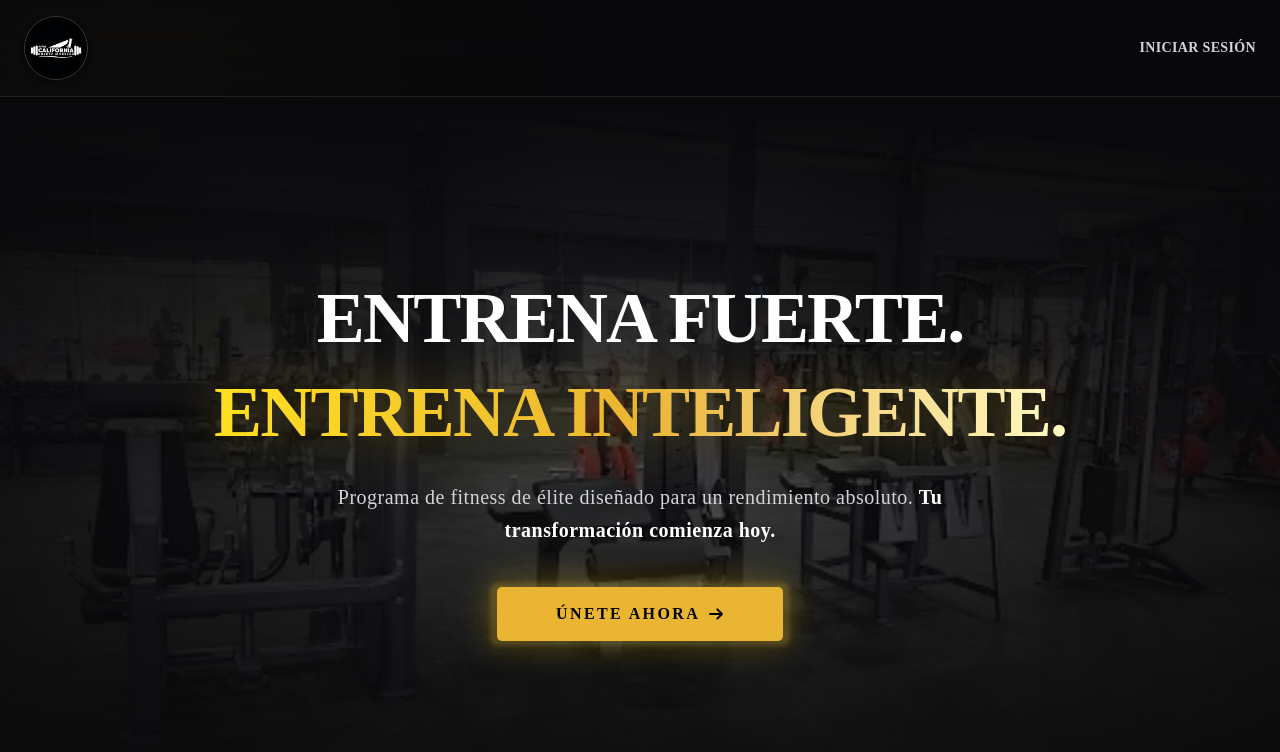
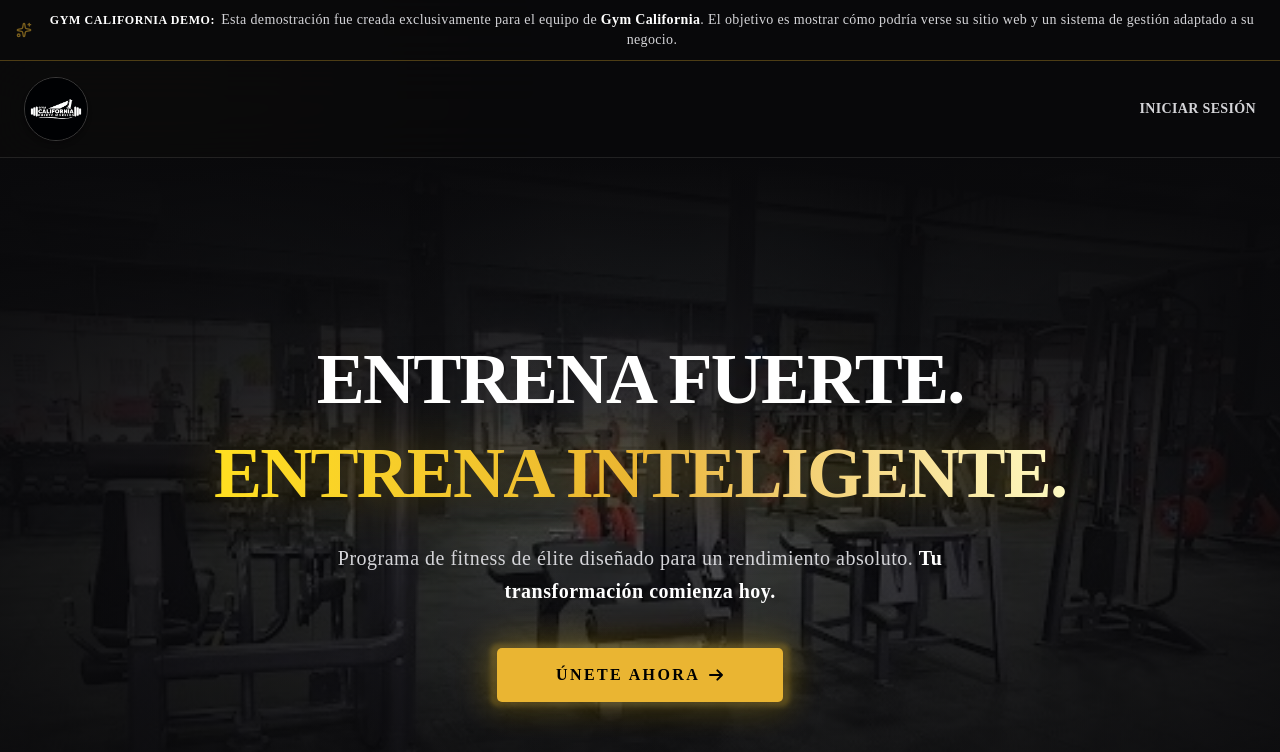
Before and after one commit to AbcDeveloper3995/gymtemplate, a Next.js app: page / in a window 1280 px wide. Shown: the top 752 px of the page. Built offline with nearby package versions, Linux system fonts and the light colour scheme.

Commit message:
feat: add personalized Gym California DemoBanner to landing header and dashboard layout

```diff
--- a/src/app/dashboard/layout.tsx
+++ b/src/app/dashboard/layout.tsx
@@ -1,5 +1,6 @@
 import Link from "next/link";
 import { Home, Users, LogOut, Dumbbell, CreditCard, Calendar, Activity } from "lucide-react";
+import DemoBanner from "@/components/DemoBanner";
 
 export const dynamic = "force-dynamic";
 
@@ -52,8 +53,9 @@ export default function DashboardLayout({
       </aside>
 
       {/* Main Content */}
-      <main className="flex-1 overflow-y-auto p-8 relative z-10">
-        <div className="max-w-6xl mx-auto pb-24">
+      <main className="flex-1 overflow-y-auto relative z-10 flex flex-col">
+        <DemoBanner />
+        <div className="p-8 max-w-6xl mx-auto pb-24 w-full">
           {children}
         </div>
       </main>
--- a/src/app/page.tsx
+++ b/src/app/page.tsx
@@ -6,6 +6,7 @@ import { Check, Dumbbell, MapPin, Zap, Target, Flame, Brain, TrendingUp, Trophy,
 import Link from "next/link";
 import { useRouter } from "next/navigation";
 import { dataJson } from "@/data/dataJson";
+import DemoBanner from "@/components/DemoBanner";
 
 export default function LandingPage() {
   const [isModalOpen, setIsModalOpen] = useState(false);
@@ -83,11 +84,13 @@ export default function LandingPage() {
         <div className="absolute bottom-[-10%] right-[-10%] w-[30%] h-[30%] bg-primary/10 rounded-full blur-[100px] animate-pulse" style={{animationDelay: "2s"}}></div>
       </div>
 
-      {/* Navbar */}
-      <header className="px-6 py-4 flex items-center justify-between border-b border-white/10 bg-zinc-950/50 backdrop-blur-xl sticky top-0 z-50">
-        <div className="flex items-center gap-2">
-          {/* Custom Logo */}
-          <Link href="/" className="flex items-center pointer-events-none">
+      {/* Sticky Header with Demo Banner */}
+      <div className="sticky top-0 z-50 flex flex-col w-full">
+        <DemoBanner />
+        <header className="px-6 py-4 flex items-center justify-between border-b border-white/10 bg-zinc-950/70 backdrop-blur-xl">
+          <div className="flex items-center gap-2">
+            {/* Custom Logo */}
+            <Link href="/" className="flex items-center pointer-events-none">
             <img src="/img/logo.png" alt="Gym California Logo" className="h-14 w-14 md:h-16 md:w-16 rounded-full object-cover border border-white/20 shadow-md" />
           </Link>
         </div>
@@ -99,6 +102,7 @@ export default function LandingPage() {
           </button>
         </div>
       </header>
+      </div>
 
       <main className="flex-1 relative z-10">
         {/* Hero Section */}
--- /dev/null
+++ b/src/components/DemoBanner.tsx
@@ -0,0 +1,18 @@
+import React from "react";
+import { Sparkles } from "lucide-react";
+
+export default function DemoBanner() {
+  return (
+    <div className="w-full bg-zinc-950/90 border-b border-primary/30 px-4 py-2.5 backdrop-blur-xl z-50">
+      <div className="max-w-7xl mx-auto flex items-center justify-center gap-2 text-center text-xs sm:text-sm font-medium text-zinc-300 tracking-wide">
+        <Sparkles className="w-4 h-4 text-primary shrink-0 animate-pulse" />
+        <p>
+          <span className="font-bold text-white uppercase tracking-wider text-[11px] sm:text-xs mr-1.5 text-primary">
+            Gym California Demo:
+          </span>
+          Esta demostración fue creada exclusivamente para el equipo de <span className="font-bold text-white">Gym California</span>. El objetivo es mostrar cómo podría verse su sitio web y un sistema de gestión adaptado a su negocio.
+        </p>
+      </div>
+    </div>
+  );
+}
```
